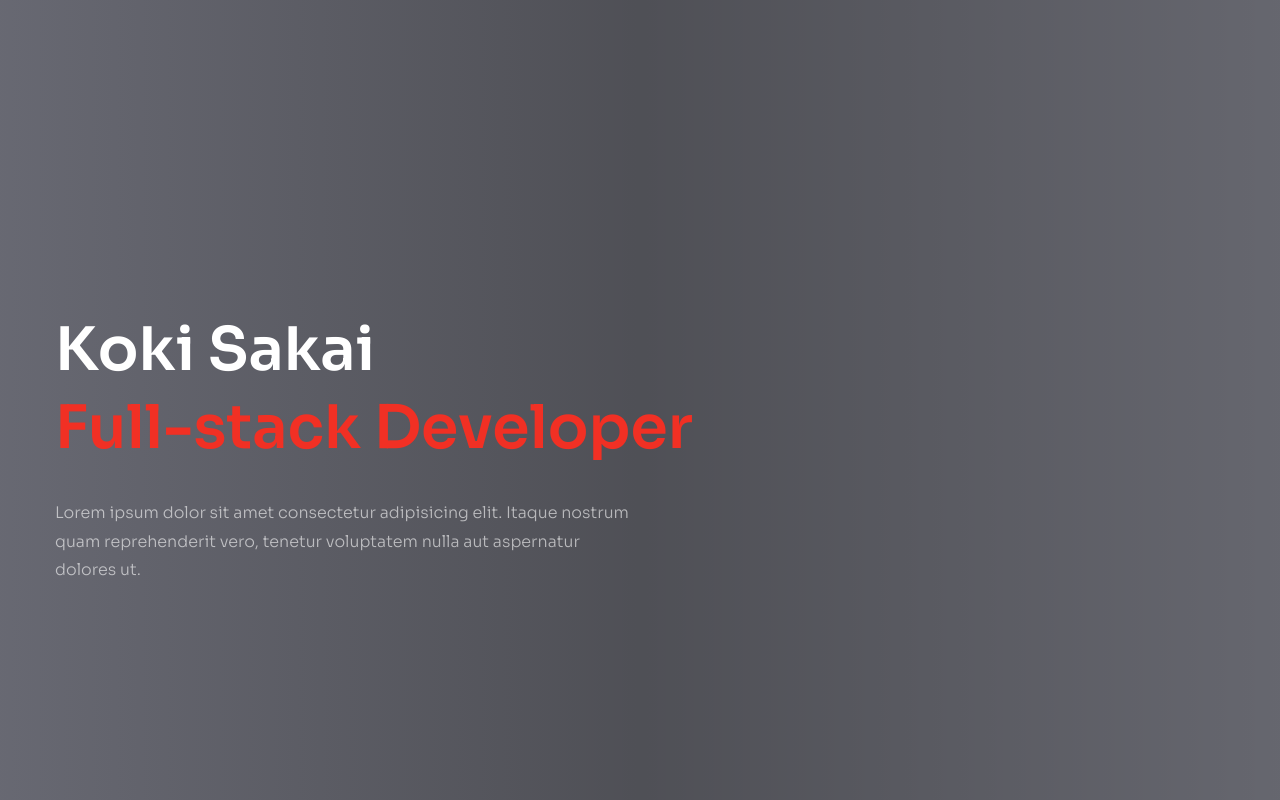
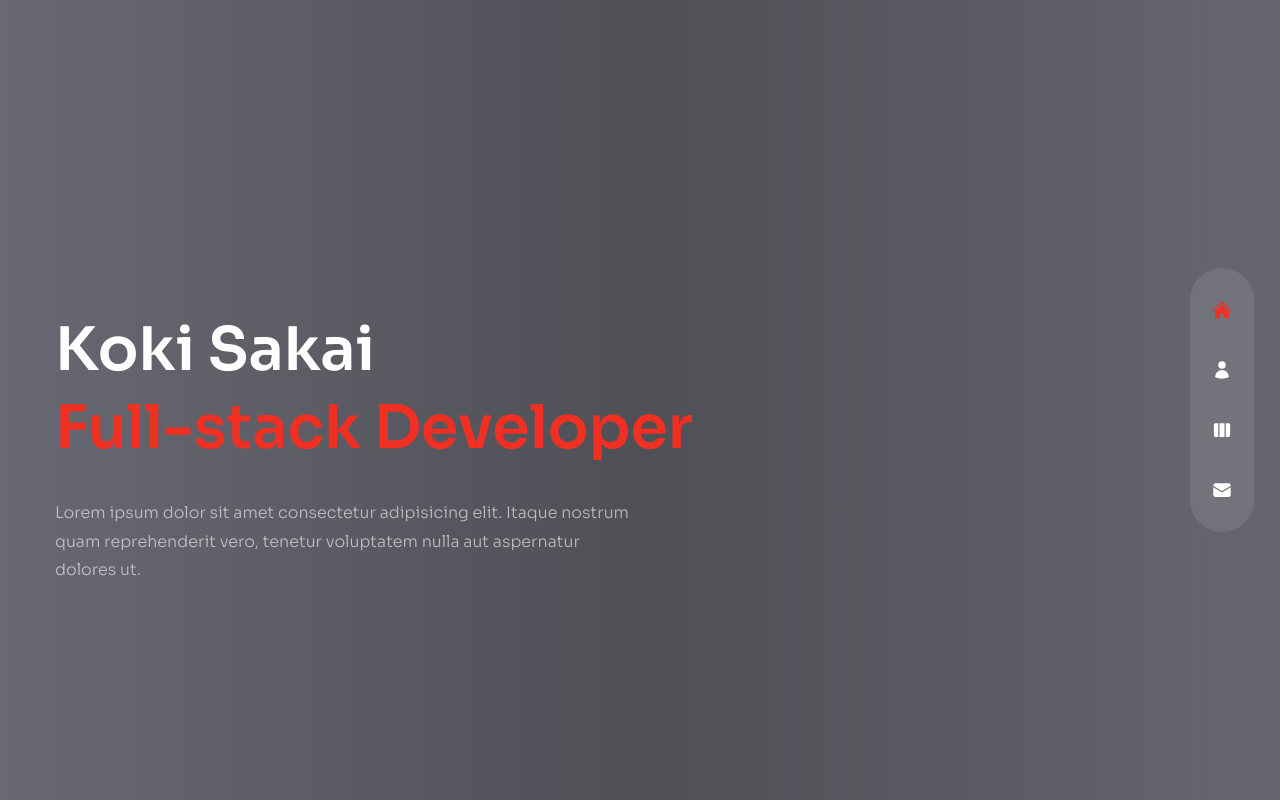
Before and after one commit to likuor/portfolio-v1.1, a Next.js app: page / in a window 1280 px wide. Built offline with nearby package versions, Linux system fonts and the light colour scheme.

Commit message:
add: navbar

```diff
--- a/package.json
+++ b/package.json
@@ -22,6 +22,7 @@
     "next": "13.3.0",
     "react": "18.2.0",
     "react-dom": "18.2.0",
+    "react-icons": "^4.11.0",
     "typescript": "5.0.4"
   },
   "devDependencies": {
--- /dev/null
+++ b/src/components/layout/Navbar/index.tsx
@@ -0,0 +1,42 @@
+import Link from 'next/link';
+import { useRouter } from 'next/router';
+
+import NavBarData from '@/constants/NavBarData';
+
+const Navbar = () => {
+  const router = useRouter();
+  const { pathname } = router;
+  return (
+    <nav className='flex flex-col items-center xl:justify-center gap-y-4 fixed h-max bottom-0 mt-auto xl:right-[2%] z-50 top-0 w-full xl:w-16 xl:max-w-md xl:h-screen'>
+      {/* inner */}
+      <div
+        className='flex w-full xl:flex-col items-center justify-between xl:justify-center gap-y-10 px-4 md:px-40 xl:px-0 h-[80px] xl:h-max py-8 bg-white/10
+      backdrop-blur-sm text-3xl xl:text-xl xl:rounded-full'
+      >
+        {NavBarData.map((link) => (
+          <Link
+            className={`${link.path === pathname && 'text-accent'
+              } relative flex items-center group hover:text-accent transition-all duration-300`}
+            href={link.path}
+            key={link.id}
+          >
+            {/* tooltip */}
+            <div className='absolute pr-14 right-0 hidden xl:group-hover:flex'>
+              <div className='bg-white relative flex text-primary items-center p-[6px] rounded-[3px]'>
+                <div className='text-[12px] leading-none font-semibold capitalize'>
+                  {link.name}
+                </div>
+                {/* triangle */}
+                <div className='border-solid border-l-white border-l-8 border-y-transparent border-y-[6px] border-r-0 absolute -right-2' />
+              </div>
+            </div>
+            {/* icon */}
+            <div>{link.icon}</div>
+          </Link>
+        ))}
+      </div>
+    </nav>
+  );
+};
+
+export default Navbar;
--- a/src/components/layout/index.tsx
+++ b/src/components/layout/index.tsx
@@ -1,8 +1,9 @@
 import { Sora } from '@next/font/google';
 
+import Navbar from './Navbar';
 import { LayoutProps } from './type';
 
-// font settings
+// TODO font settings
 const sora = Sora({
   subsets: ['latin'],
   variable: '--font-sora',
@@ -13,6 +14,7 @@
   <div
     className={`page bg-site text-white bg-cover bg-no-repeat ${sora.variable} font-sora relative`}
   >
+    <Navbar />
     {children}
   </div>
 );
--- /dev/null
+++ b/src/constants/NavBarData.tsx
@@ -0,0 +1,20 @@
+import {
+  HiHome,
+  HiUser,
+  HiViewColumns,
+  HiEnvelope,
+} from 'react-icons/hi2';
+
+const NavBarData = [
+  { id: 1, name: 'home', path: '/', icon: <HiHome /> },
+  { id: 2, name: 'about', path: '/about', icon: <HiUser /> },
+  { id: 3, name: 'work', path: '/work', icon: <HiViewColumns /> },
+  {
+    id: 4,
+    name: 'contact',
+    path: '/contact',
+    icon: <HiEnvelope />,
+  },
+];
+
+export default NavBarData;
```
Also changed, not shown: 1 other file (tests, documents, lock files or other folders).
